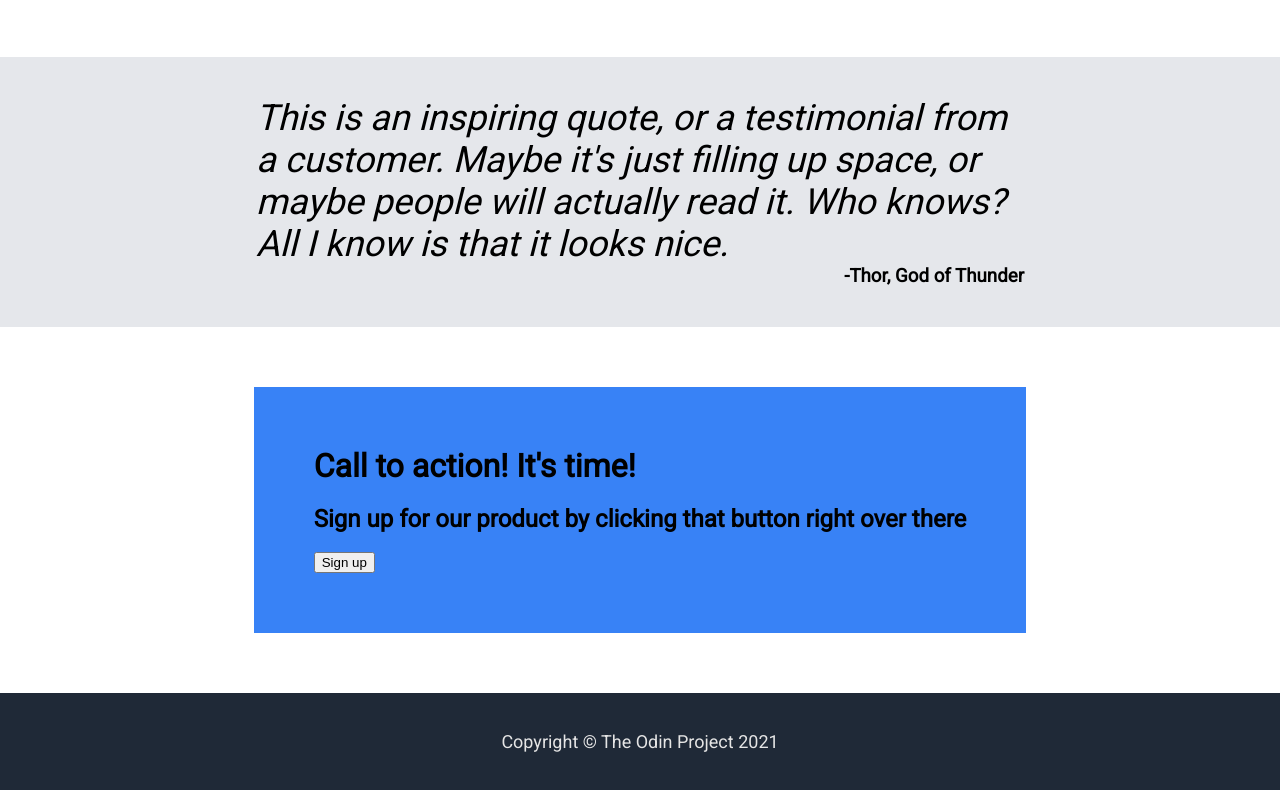
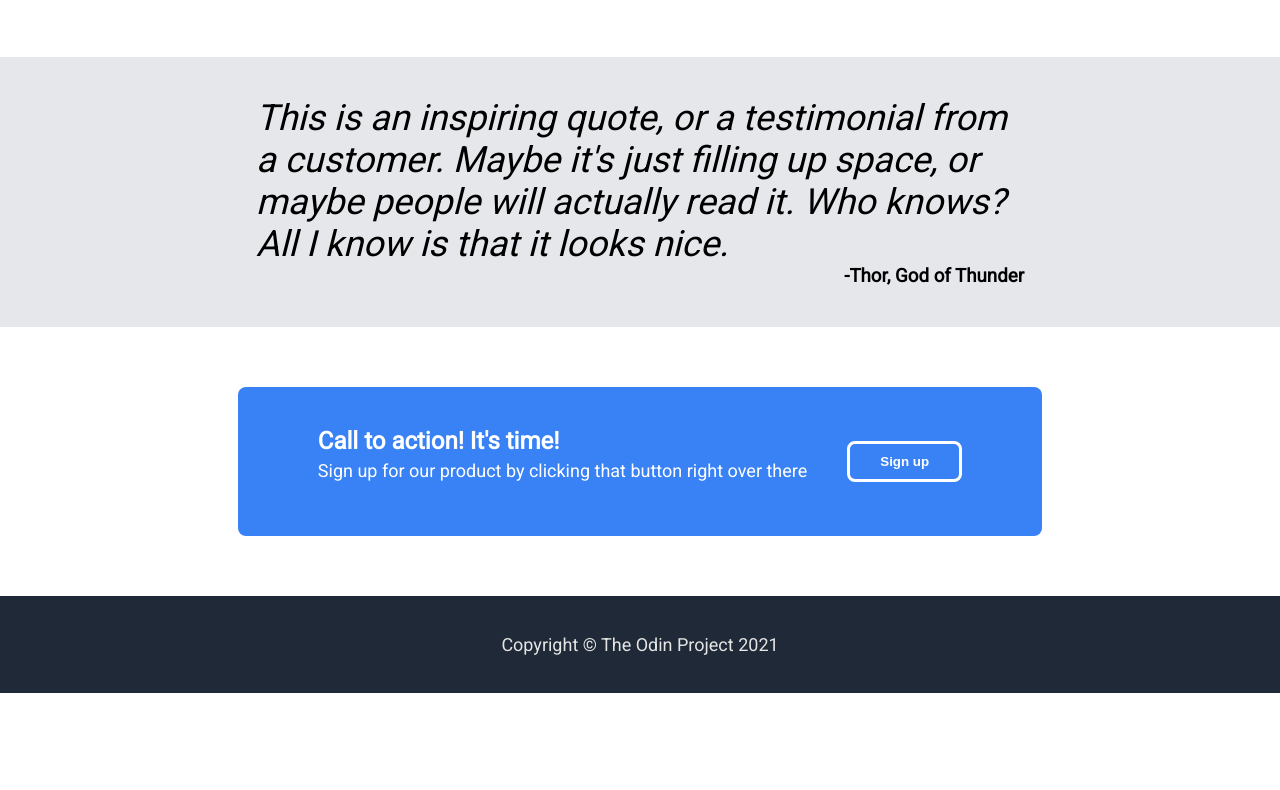
Before and after one commit to adomaspuslys/website-template, a plain HTML site: page index.html in a window 1280 px wide. Shown: the part 635-1425 px from the top of the page. After the commit the page ends 1328 px from the top, so only its background shows below. Drawn offline with Linux system fonts and the light colour scheme.

Commit message:
Finalize layout and css, add responsiveness

```diff
--- a/index.html
+++ b/index.html
@@ -56,9 +56,11 @@
     </div>
     <div class="section-4-container">
     <div class="body-section-4">
+        <div class="flex-left">
         <h1 class="cta-2">Call to action! It's time!</h1>
         <h2 class="cta-subtext-1">Sign up for our product by clicking that button right over there</h2>
-        <button class="cta-2">Sign up</button>
+        </div>
+        <div class="flex-right"><button class="cta-2-button">Sign up</button></div>
     </div>
     </div>
     <div class="footer">
--- a/styles/style.css
+++ b/styles/style.css
@@ -49,7 +49,7 @@ h1 {
     margin: 0;
 }
 
-.cta-1{
+.cta-1 {
     background-color: #3882F6;
     border: none;
     padding: 10px 30px;
@@ -57,6 +57,29 @@ h1 {
     font-weight: bold;
     border-radius: 8px;
 
+}
+
+.cta-2 {
+    color:white;
+    font-size: 24px;
+}
+
+
+.cta-2-button {
+    background-color: #3882F6;
+    border: none;
+    padding: 10px 30px;
+    color: white;
+    font-weight: bold;
+    border-radius: 8px;
+    border: white solid;
+}
+
+.cta-subtext-1 {
+    color: white;
+    font-size: 18px;
+    font-weight: 100;
+    margin-top: 5px;
 }
 
 .body-section-1 {
@@ -109,7 +132,7 @@ h1 {
 .content-container {
     display: flex;
     justify-content: center;
-    flex-flow: column nowrap;
+    flex-flow: column wrap;
     align-items: center;
 }
 
@@ -149,7 +172,11 @@ h1 {
 .body-section-4 {
     background-color: #3882F6;
     margin: 60px;
-    padding: 60px;
+    padding: 40px 80px 40px 80px;
+    border-radius: 8px;
+    display: flex;
+    gap: 40px;
+    align-items: center;
 }
 
 .footer {
```
